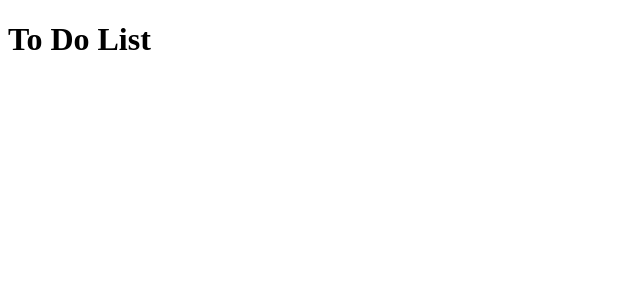
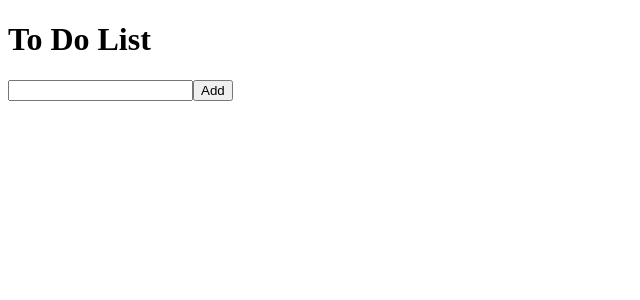
Before and after one commit to Code-Pop/pinia-fundamentals, a Vue app: page / in a window 1280 px wide. Shown: the top 300 px of the page, without its empty margins (0-640 px from the left). Built offline with nearby package versions, Linux system fonts and the light colour scheme.

Commit message:
submit todo

```diff
--- a/src/components/TodoForm.vue
+++ b/src/components/TodoForm.vue
@@ -1,8 +1,26 @@
 <script setup>
+import { ref } from 'vue'
+import { useTodoListStore } from '@/stores/useTodoListStore'
+
+const todo = ref('')
+const store = useTodoListStore()
+
+function addItemAndClear(item) {
+  if (item.length === 0) {
+    return
+  }
+  // invokes function in the store:
+  store.addTodo(item)
+  todo.value = ''
+}
 </script>
 
 <template>
-  <div></div>
+  <div>
+    <form @submit.prevent="addItemAndClear(todo)">
+      <input v-model="todo" type="text" /><button>Add</button>
+    </form>
+  </div>
 </template>
 
 <style scoped>
```
